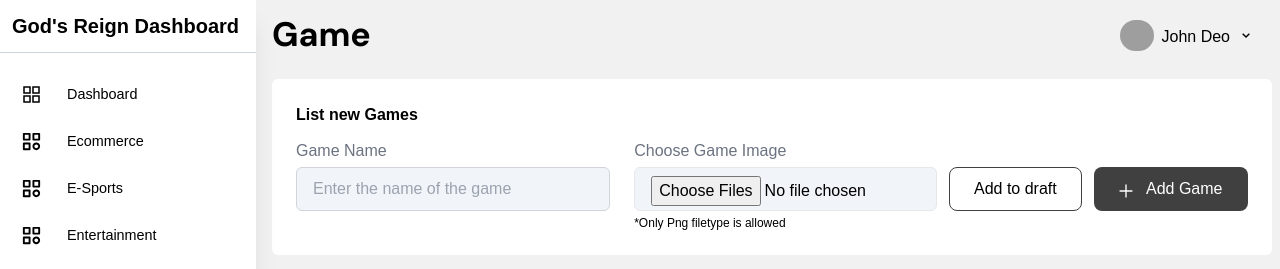
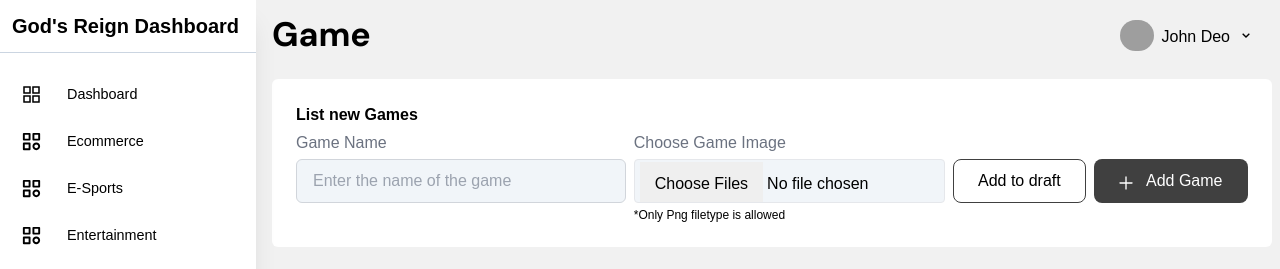
Before and after one commit to godsReign11/frontend, a React (Vite) app: page /game-manager in a window 1280 px wide. Shown: the top 269 px of the page. Built offline with nearby package versions, Linux system fonts and the light colour scheme; no server answers; grey boxes are pictures that could not be loaded.

Commit message:
hvdhvhjvhbvhjdbv

```diff
--- a/src/pages/CreateGame.jsx
+++ b/src/pages/CreateGame.jsx
@@ -174,7 +174,7 @@ export default function CreateGame() {
             <div>
               <h2 className="text-black text-base font-semibold leading-normal">List new Games</h2>
             </div>
-            <div className="flex flex-col mt-3 sm:flex-row sm:space-y-0 sm:space-x-6">
+            <div className="flex flex-col mt-1 sm:flex-row sm:space-y-0 sm:space-x-2">
 
               {/* Label 1 */}
               <div className="">
@@ -224,14 +224,14 @@ export default function CreateGame() {
               {/* Label 3 */}
 
               <div>
-                <div className="mb-1">
+                <div className="mb-1 main-create-game-div">
                   <label
                     htmlFor="upload"
                     className="text-gray-500 font-[14px]"
                   >
                     Choose Game Image
                   </label>
-                  <div className="flex items-center gap-3">
+                  <div className="flex items-center gap-2">
                     <input
                       id="file"
                       onChange={handleFileChange}
```
Also changed, not shown: src/pages/All.css.
